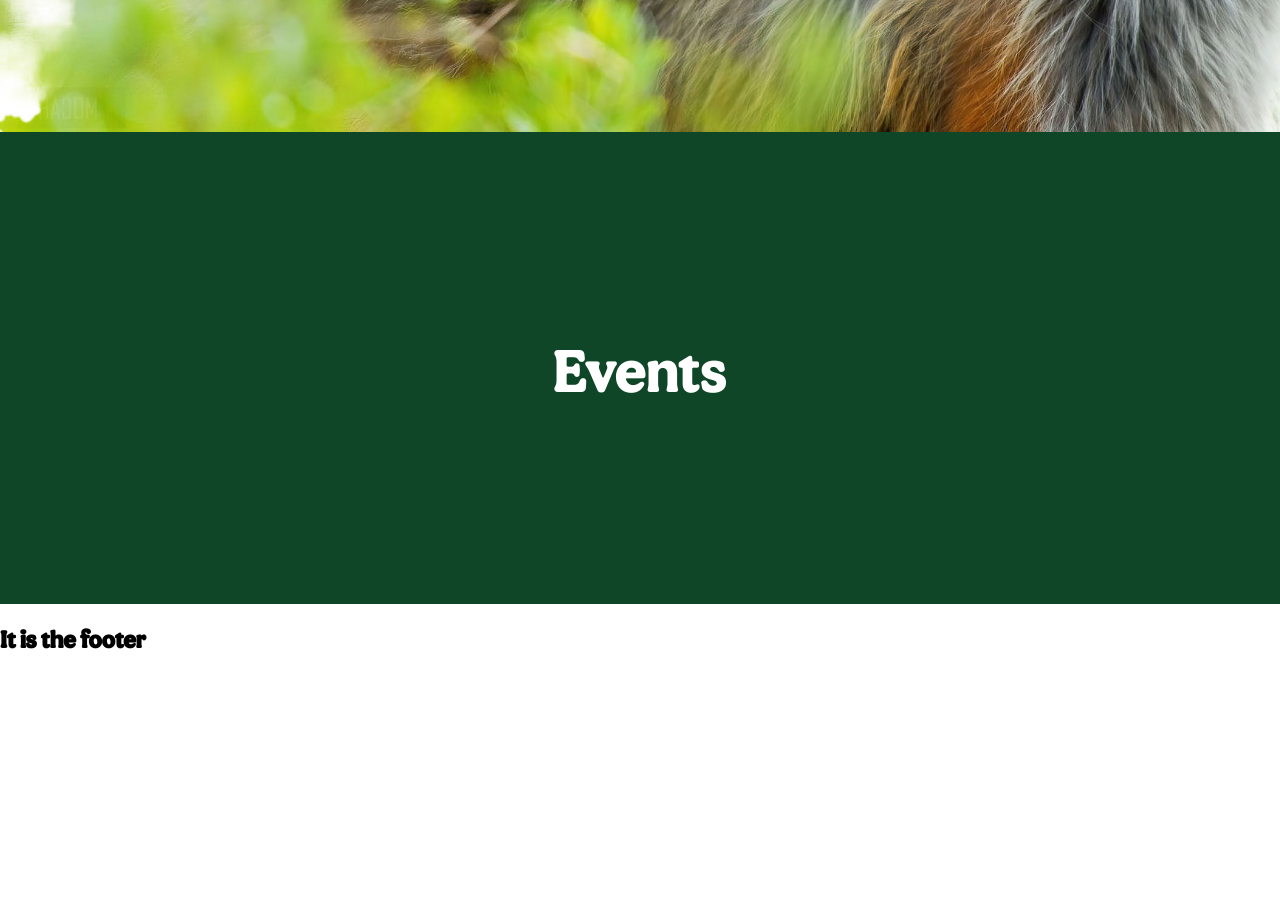
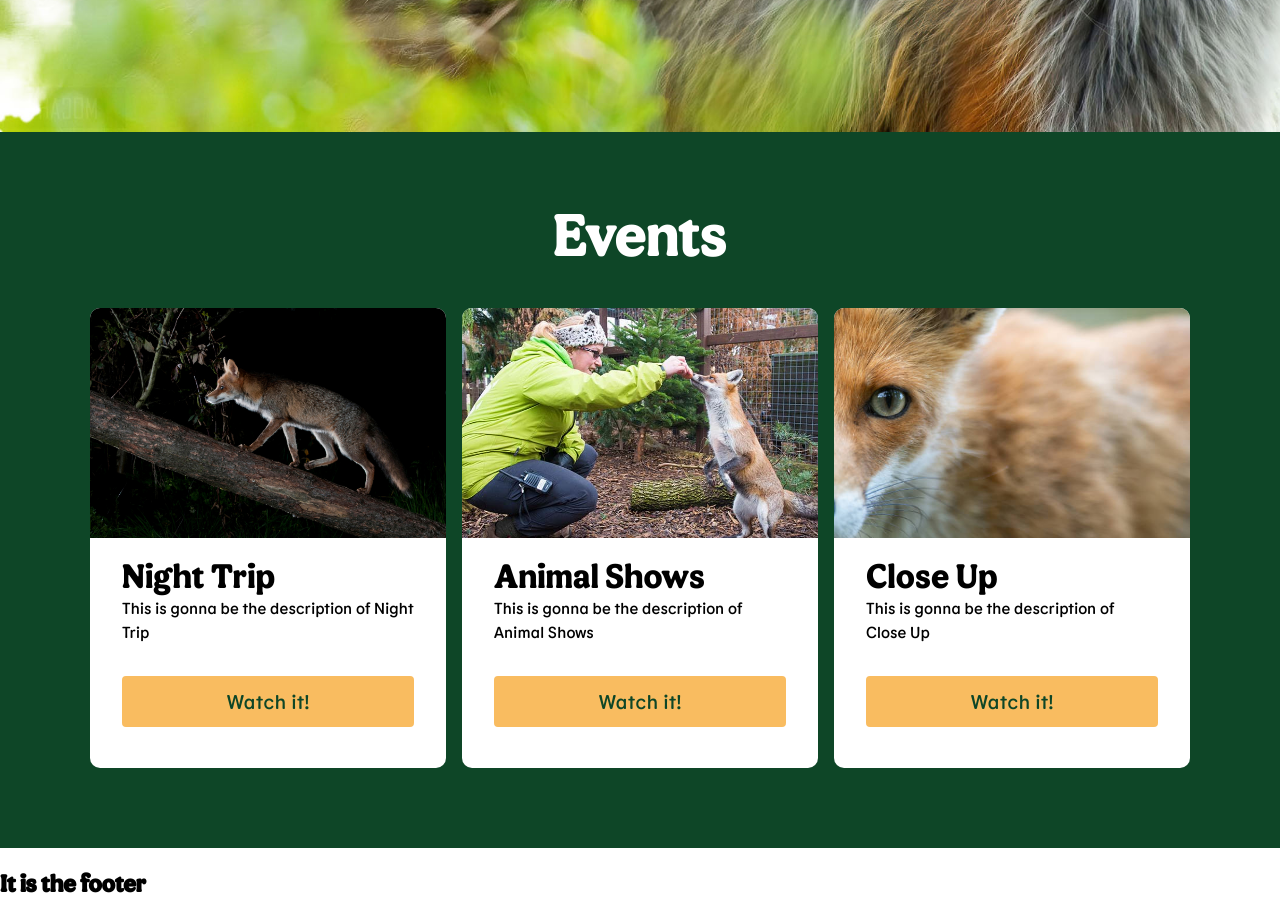
Before and after one commit to szcstamas/foxvillage, a React (Create React App) app: page / in a window 1280 px wide. Shown: the part 840-1757 px from the top of the page. Before the commit the page ends 1513 px from the top, so only its background shows below. Built offline with nearby package versions, Linux system fonts and the light colour scheme.

Commit message:
styling cardbox component / changing button components structure

```diff
--- a/src/components/CardBox.tsx
+++ b/src/components/CardBox.tsx
@@ -2,7 +2,7 @@ import { Typography, Box } from '@mui/material';
 import { motion } from 'framer-motion';
 import { ThemeProvider } from '@mui/material/styles';
 import { theme } from '../constants/Theme';
-import SecondaryButton from './SecondaryButton';
+import CardButton from './buttons/CardButton';
 
 interface Props {
 
@@ -17,12 +17,32 @@ const CardBox = ({ cardImgSrc, cardTextH4, cardTextParagraph, cardButtonLink }:
         <ThemeProvider theme={theme}>
             <Box
                 component={motion.div}
-                sx={{}}
+                sx={{
+                    flex: '1',
+                    borderRadius: '10px',
+                    overflow: 'hidden',
+                }}
+                bgcolor='secondary.light'
+            >
+                <Box
+                    component='div'
+                    sx={{
+                        height: '50%',
+                        overflow: 'hidden'
+                    }}
                 >
                     <Box
                         component='img'
                         src={cardImgSrc}
+                        sx={{ objectFit: 'cover', width: '100%', height: '100%' }}
                     ></Box>
+
+                </Box>
+
+                <Box
+                    component='div'
+                    sx={{ px: 4, py: 2 }}
+                >
 
                     <Typography
                         variant='h4'>
@@ -33,12 +53,12 @@ const CardBox = ({ cardImgSrc, cardTextH4, cardTextParagraph, cardButtonLink }:
                         {cardTextParagraph}
                     </Typography>
 
-                <SecondaryButton
+                    <CardButton
                         text='Watch it!'
                         link={cardButtonLink}
                         icon='rightarrow'
                     />
-
+                </Box>
             </Box>
 
         </ThemeProvider>
--- a/src/components/CardSection.tsx
+++ b/src/components/CardSection.tsx
@@ -2,9 +2,9 @@ import { Typography, Box } from '@mui/material';
 import { motion } from 'framer-motion';
 import { ThemeProvider } from '@mui/material/styles';
 import { theme } from '../constants/Theme';
-import { SectionStyles, ContainerBoxStyles } from '../constants/Styles';
+import { CardSectionStyles, ContainerBoxStyles } from '../constants/Styles';
+import { EventObjects } from '../constants/EventObjects';
 import CardBox from './CardBox';
-
 
 interface Props {
     cardSectionH2: string;
@@ -16,19 +16,39 @@ const CardSection = ({ cardSectionH2 }: Props) => {
             <Box
                 component={motion.section}
                 bgcolor='primary.main'
-                sx={{ ...SectionStyles }}
+                sx={{ ...CardSectionStyles }}
             >
                 <Box component={motion.div}
                     sx={{ ...ContainerBoxStyles }}
                 >
                     <Typography
                         variant='h2'
-                        sx={{ textAlign: 'center' }}
+                        sx={{ textAlign: 'center', mb: 5 }}
                         color='secondary.light'
                     >
 
                         {cardSectionH2}
                     </Typography>
+
+                    <Box
+                        component='div'
+                        sx={{ display: 'flex', gap: 2, flexWrap: 'wrap' }}
+                    >
+
+                        {EventObjects.map((event) => {
+
+                            return (
+                                <CardBox
+                                    cardImgSrc={event.eventImg}
+                                    cardTextH4={event.eventTitle}
+                                    cardTextParagraph={event.eventDesc}
+                                    cardButtonLink={event.eventLink}
+                                />
+                            )
+                        })
+
+                        }
+                    </Box>
 
                 </Box>
             </Box>
--- a/src/components/PrimaryButton.tsx
+++ b/src/components/buttons/CardButton.tsx
@@ -9,9 +9,10 @@ import PetsIcon from '@mui/icons-material/Pets';
 import HomeIcon from '@mui/icons-material/Home';
 import InfoIcon from '@mui/icons-material/Info';
 import ForestIcon from '@mui/icons-material/Forest';
+import ArrowCircleRightIcon from '@mui/icons-material/ArrowCircleRight';
 import { ThemeProvider } from '@mui/material/styles';
 import { motion } from 'framer-motion';
-import { theme } from '../constants/Theme';
+import { theme } from '../../constants/Theme';
 
 interface Props {
     text: string;
@@ -19,7 +20,7 @@ interface Props {
     icon: string;
 }
 
-const PrimaryButton = ({ text, link, icon }: Props) => {
+const CardButton = ({ text, link, icon }: Props) => {
 
     let [hover, setHover] = useState(false);
     const iconStyles = {
@@ -42,14 +43,15 @@ const PrimaryButton = ({ text, link, icon }: Props) => {
                 animate={{ opacity: 1, x: 0 }}
                 transition={{ delay: 1, duration: .1, ease: 'easeInOut', }}
                 whileInView={{ opacity: 1, x: 0 }}
-                variant='contained'
+                variant='outlined'
                 onMouseEnter={() => setHover(true)}
                 onMouseLeave={() => setHover(false)}
                 sx={{
                     px: 5,
                     mt: 2,
                     fontSize: '1.25rem',
-                    width: { xs: '100%', md: 'auto' },
+                    width: '100%',
+                    bgcolor: 'secondary.main',
                     transition: 'all .2s ease',
                     '&:hover': {
                         transform: { md: 'translateY(-5px)!important' },
@@ -57,7 +59,7 @@ const PrimaryButton = ({ text, link, icon }: Props) => {
                     }
                 }}>
                 <Link underline="none"
-                    color="secondary.light"
+                    color="primary"
                     href={link}
                     key='foxvillage-mainpage-hero-cta'>
                     {text}
@@ -66,17 +68,23 @@ const PrimaryButton = ({ text, link, icon }: Props) => {
                 {/* if icon prop is set to explore, render an explore icon */}
                 {icon === 'explore'
                     ? <ExploreIcon
-                        sx={
-                            iconStyles
+                        sx={iconStyles
                         } >
                     </ExploreIcon>
+                    : null}
+
+                {/* if icon prop is set to rightarrow, render a right-arrow icon */}
+                {icon === 'rightarrow'
+                    ? <ArrowCircleRightIcon
+                        sx={iconStyles
+                        } >
+                    </ArrowCircleRightIcon>
                     : null}
 
                 {/* if icon prop is set to clock, render a clock icon */}
                 {icon === 'clock'
                     ? <AccessTimeFilledIcon
-                        sx={
-                            iconStyles
+                        sx={iconStyles
                         } >
                     </AccessTimeFilledIcon>
                     : null}
@@ -133,4 +141,4 @@ const PrimaryButton = ({ text, link, icon }: Props) => {
     )
 }
 
-export default PrimaryButton
+export default CardButton
--- /dev/null
+++ b/src/components/buttons/PrimaryButton.tsx
@@ -0,0 +1,147 @@
+import { useState } from 'react';
+import { Link } from '@mui/material';
+import Button from '@mui/material/Button';
+import ExploreIcon from '@mui/icons-material/Explore';
+import AccessTimeFilledIcon from '@mui/icons-material/AccessTimeFilled';
+import MailOutlineIcon from '@mui/icons-material/MailOutline';
+import MapIcon from '@mui/icons-material/Map';
+import PetsIcon from '@mui/icons-material/Pets';
+import HomeIcon from '@mui/icons-material/Home';
+import InfoIcon from '@mui/icons-material/Info';
+import ForestIcon from '@mui/icons-material/Forest';
+import ArrowCircleRightIcon from '@mui/icons-material/ArrowCircleRight';
+import { ThemeProvider } from '@mui/material/styles';
+import { motion } from 'framer-motion';
+import { theme } from '../../constants/Theme';
+
+interface Props {
+    text: string;
+    link: string;
+    icon: string;
+}
+
+const PrimaryButton = ({ text, link, icon }: Props) => {
+
+    let [hover, setHover] = useState(false);
+    const iconStyles = {
+        opacity: { sm: '1', md: '0' },
+        ml: 1.2,
+        transition: 'all .2s ease',
+        position: { sm: 'static', md: 'absolute' },
+        right: '70px',
+        ...(hover === true && {
+            right: { md: '40px' },
+            opacity: { md: '1' },
+        }),
+    };
+
+    return (
+        <ThemeProvider theme={theme}>
+            <Link underline="none"
+                color="secondary.light"
+                href={link}
+                key='foxvillage-mainpage-hero-cta'>
+                <Button
+                    component={motion.button}
+                    initial={{ opacity: 0, x: 20 }}
+                    animate={{ opacity: 1, x: 0 }}
+                    transition={{ delay: 1, duration: .1, ease: 'easeInOut', }}
+                    whileInView={{ opacity: 1, x: 0 }}
+                    variant='contained'
+                    onMouseEnter={() => setHover(true)}
+                    onMouseLeave={() => setHover(false)}
+                    sx={{
+                        px: 5,
+                        mt: 2,
+                        fontSize: '1.25rem',
+                        width: { xs: '100%', md: 'auto' },
+                        transition: 'all .2s ease',
+                        '&:hover': {
+                            transform: { md: 'translateY(-5px)!important' },
+                            pr: { md: 9 }
+                        }
+                    }}>
+
+                    {text}
+
+
+                    {/* if icon prop is set to explore, render an explore icon */}
+                    {icon === 'explore'
+                        ? <ExploreIcon
+                            sx={
+                                iconStyles
+                            } >
+                        </ExploreIcon>
+                        : null}
+
+                    {/* if icon prop is set to rightarrow, render a right-arrow icon */}
+                    {icon === 'rightarrow'
+                        ? <ArrowCircleRightIcon
+                            sx={iconStyles
+                            } >
+                        </ArrowCircleRightIcon>
+                        : null}
+
+                    {/* if icon prop is set to clock, render a clock icon */}
+                    {icon === 'clock'
+                        ? <AccessTimeFilledIcon
+                            sx={
+                                iconStyles
+                            } >
+                        </AccessTimeFilledIcon>
+                        : null}
+
+                    {/* if icon prop is set to mail, render a mail icon */}
+                    {icon === 'mail'
+                        ? <MailOutlineIcon
+                            sx={iconStyles
+                            } >
+                        </MailOutlineIcon>
+                        : null}
+
+                    {/* if icon prop is set to map, render a map icon */}
+                    {icon === 'map'
+                        ? <MapIcon
+                            sx={iconStyles
+                            } >
+                        </MapIcon>
+                        : null}
+
+                    {/* if icon prop is set to paw, render a paw icon */}
+                    {icon === 'paw'
+                        ? <PetsIcon
+                            sx={iconStyles
+                            } >
+                        </PetsIcon>
+                        : null}
+
+                    {/* if icon prop is set to home, render a home icon */}
+                    {icon === 'home'
+                        ? <HomeIcon
+                            sx={iconStyles
+                            } >
+                        </HomeIcon>
+                        : null}
+
+                    {/* if icon prop is set to info, render a info icon */}
+                    {icon === 'info'
+                        ? <InfoIcon
+                            sx={iconStyles
+                            } >
+                        </InfoIcon>
+                        : null}
+
+                    {/* if icon prop is set to forest, render a forest icon */}
+                    {icon === 'forest'
+                        ? <ForestIcon
+                            sx={iconStyles
+                            } >
+                        </ForestIcon>
+                        : null}
+                </Button >
+            </Link>
+        </ThemeProvider>
+    )
+}
+
+export default PrimaryButton
--- a/src/components/SecondaryButton.tsx
+++ b/src/components/buttons/SecondaryButton.tsx
@@ -12,7 +12,7 @@ import ForestIcon from '@mui/icons-material/Forest';
 import ArrowCircleRightIcon from '@mui/icons-material/ArrowCircleRight';
 import { ThemeProvider } from '@mui/material/styles';
 import { motion } from 'framer-motion';
-import { theme } from '../constants/Theme';
+import { theme } from '../../constants/Theme';
 
 interface Props {
     text: string;
@@ -72,6 +72,7 @@ const SecondaryButton = ({ text, link, icon }: Props) => {
                         } >
                     </ExploreIcon>
                     : null}
+
                 {/* if icon prop is set to rightarrow, render a right-arrow icon */}
                 {icon === 'rightarrow'
                     ? <ArrowCircleRightIcon
--- a/src/constants/Styles.tsx
+++ b/src/constants/Styles.tsx
@@ -1,7 +1,14 @@
-export const SectionStyles = {
+export const HeroSectionStyles = {
 
     px: { xs: 5, sm: 10, md: 15, lg: 0 },
     py: { xs: 5, sm: 10, md: 15, lg: 25 },
+};
+
+export const CardSectionStyles = {
+
+    px: { xs: 5, sm: 10, md: 15, lg: 0 },
+    pt: { xs: 2, sm: 5, md: 6, lg: 8, xl: 15 },
+    pb: { xs: 4, sm: 7, md: 8, lg: 10, xl: 17 },
 };
 
 export const ContainerBoxStyles = {
```
Also changed, not shown: src/components/HeroSection.tsx (+4 -4 lines), src/constants/EventTexts.tsx (deleted, +0 -11 lines). Lines whose indentation alone changed are shown as unchanged.
